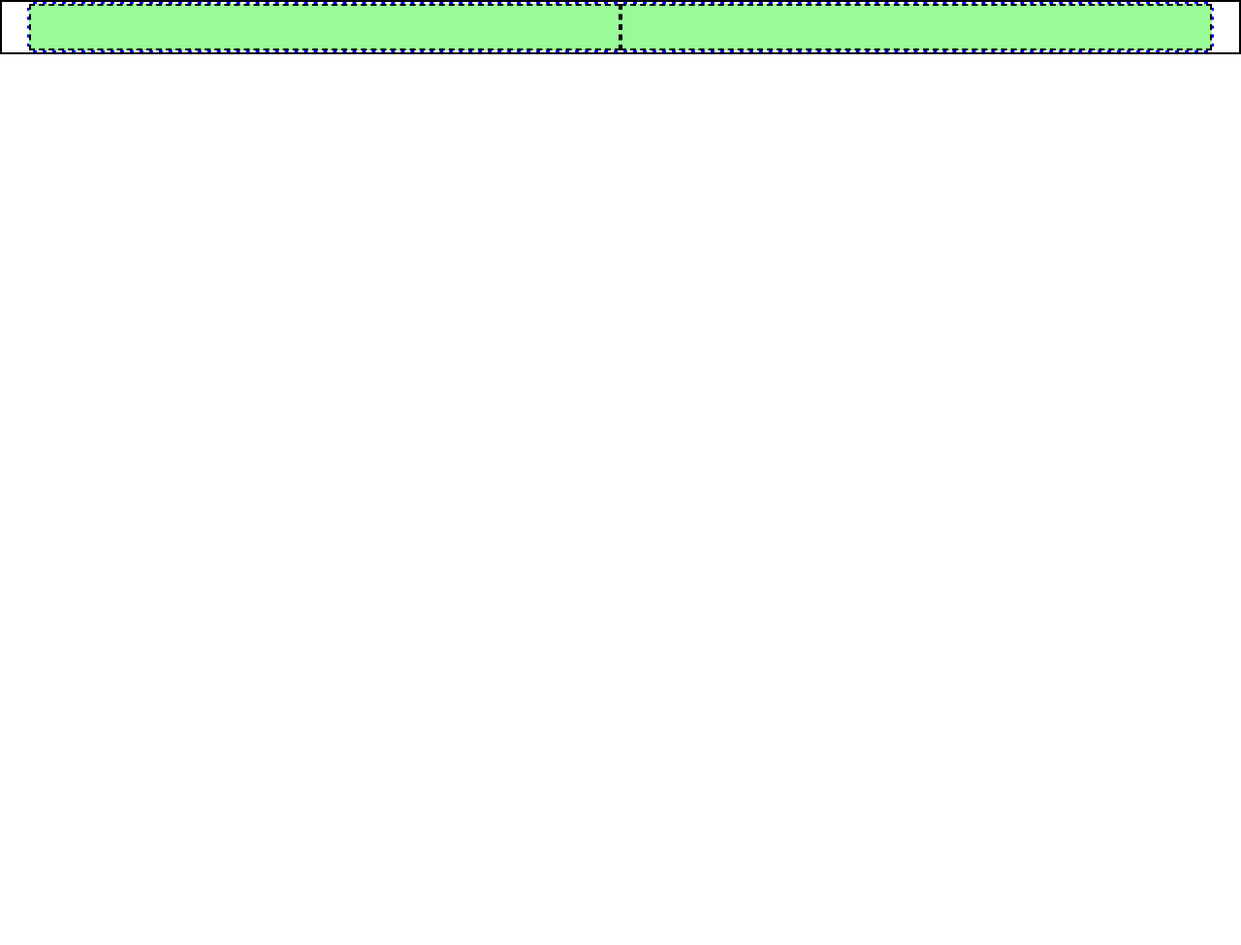
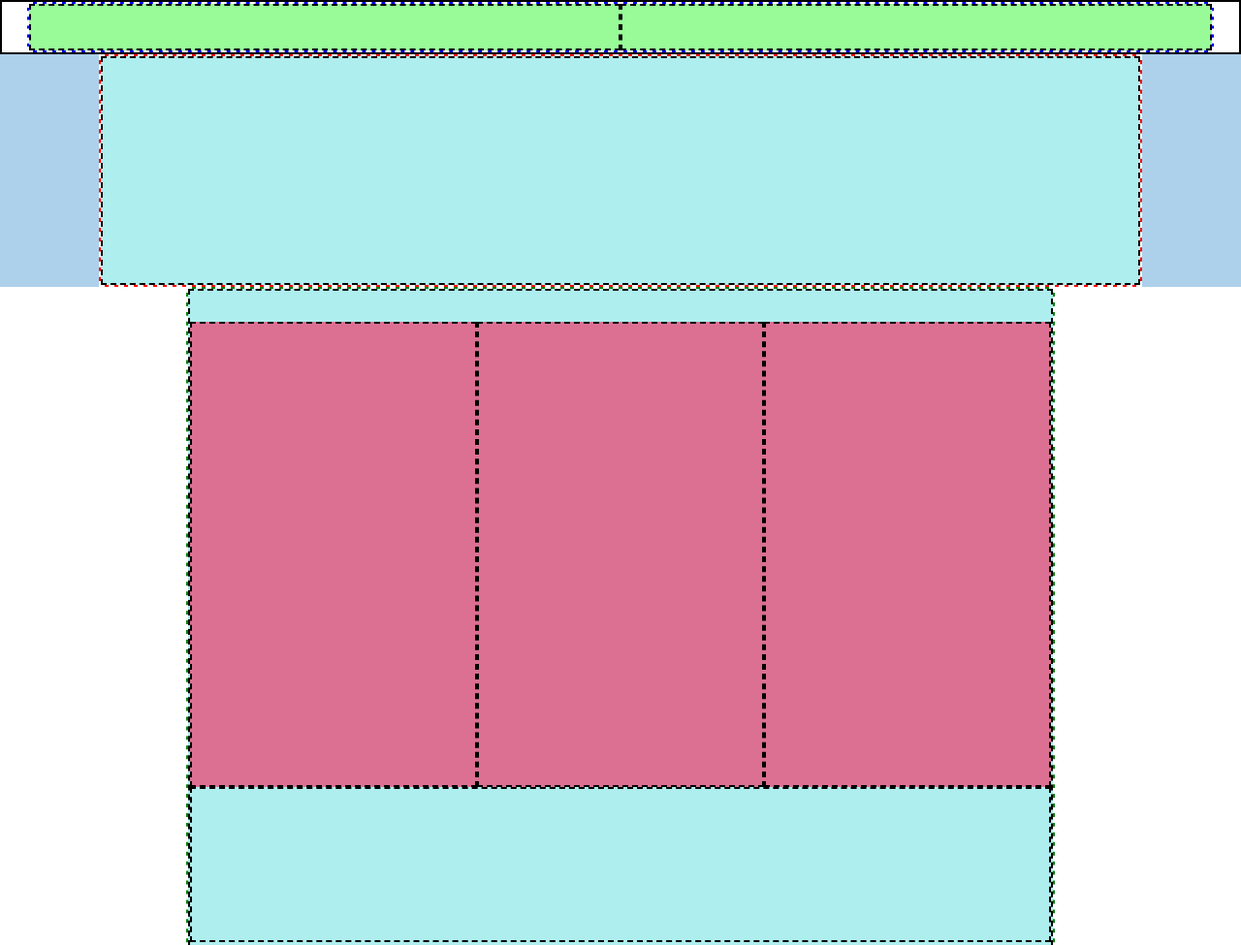
Before and after one commit to luca-macedone/htmlcss-dropbox, a plain HTML site: page index.html in a window 1280 px wide. Shown: the top 975 px of the page at 97% size. Before the commit the page ends 800 px from the top, so only its background shows below. Drawn offline with Linux system fonts and the light colour scheme.

Commit message:
[struct] add "jumbotron" and "plans" sections

```diff
--- a/assets/css/style.css
+++ b/assets/css/style.css
@@ -68,10 +68,38 @@ body {
     background-color: orangered;
 }
 
+.debug .col-4 {
+    height: 100%;
+    background-color: palevioletred;
+    border: 2px dashed black;
+}
+
 .debug .col-6 {
     height: 100%;
     background-color: palegreen;
     border: 2px dashed black;
+}
+
+.debug .col-12 {
+    height: 100%;
+    background-color: paleturquoise;
+    border: 2px dashed black;
+}
+
+.debug #jumbotron {
+    height: 30vh;
+}
+
+.debug #plans {
+    min-height: 60vh;
+}
+
+.debug #plans .col-12 .row .col-4 {
+    height: 60vh;
+}
+
+.debug #plans .col-12 .row .col-12 {
+    height: 20vh;
 }
 /* #endregion debug */
 
@@ -98,10 +126,28 @@ body {
     width: 100%;
     display: flex;
     flex-direction: row;
+    flex-wrap: wrap;
+}
+
+.col-4 {
+    width: calc(100% / 12 * 4);
 }
 
 .col-6 {
     width: calc(100% / 12 * 6);
+}
+
+.col-12 {
+    width: 100%;
+}
+
+.padding-top-4 {
+    padding-top: 4rem;
+}
+
+.padding-y-2 {
+    padding-top: 2rem;
+    padding-bottom: 2rem;
 }
 /* #endregion utilities */
 
@@ -114,7 +160,13 @@ body {
 /* #endregion app_header */
 
 /* #region app_main */
+#jumbotron {
+    background-color: var(--c-secondary);
+}
 
+#plans .col-12 .row .col-4 {
+    padding:  1rem;
+}
 /* #endregion app_main */
 
 /* #region app_footer */
--- a/index.html
+++ b/index.html
@@ -31,7 +31,46 @@
     </header>
     <!-- /.app_header -->
     <main id="app_main">
-
+        <section id="jumbotron">
+            <div class="container-med">
+                <div class="row">
+                    <div class="col-12 padding-top-4">
+                        <!-- title -->
+                        <!-- p -->
+                        <!-- img -->
+                    </div>
+                    <!-- /.col-12 -->
+                </div>
+                <!-- /.row -->
+            </div>
+            <!-- /.container-med -->
+        </section>
+        <!-- /#jumbotron -->
+        <section id="plans">
+            <div class="container-sml">
+                <div class="row">
+                    <div class="col-12 padding-y-2">
+                        <!-- h2 -->
+                        <!-- inputs -->
+                        <div class="row">
+                            <div class="col-4"></div>
+                            <!-- /.col-4 -->
+                            <div class="col-4"></div>
+                            <!-- /.col-4 -->
+                            <div class="col-4"></div>
+                            <!-- /.col-4 -->
+                            <div class="col-12"></div>
+                            <!-- /.col-12 -->
+                        </div>
+                        <!-- /.row -->
+                    </div>
+                    <!-- /.col-12 -->
+                </div>
+                <!-- /.row -->
+            </div>
+            <!-- /.container-sml -->
+        </section>
+        <!-- /#plans -->
     </main>
     <!-- /#app_main -->
     <footer id="app_footer"></footer>
```
